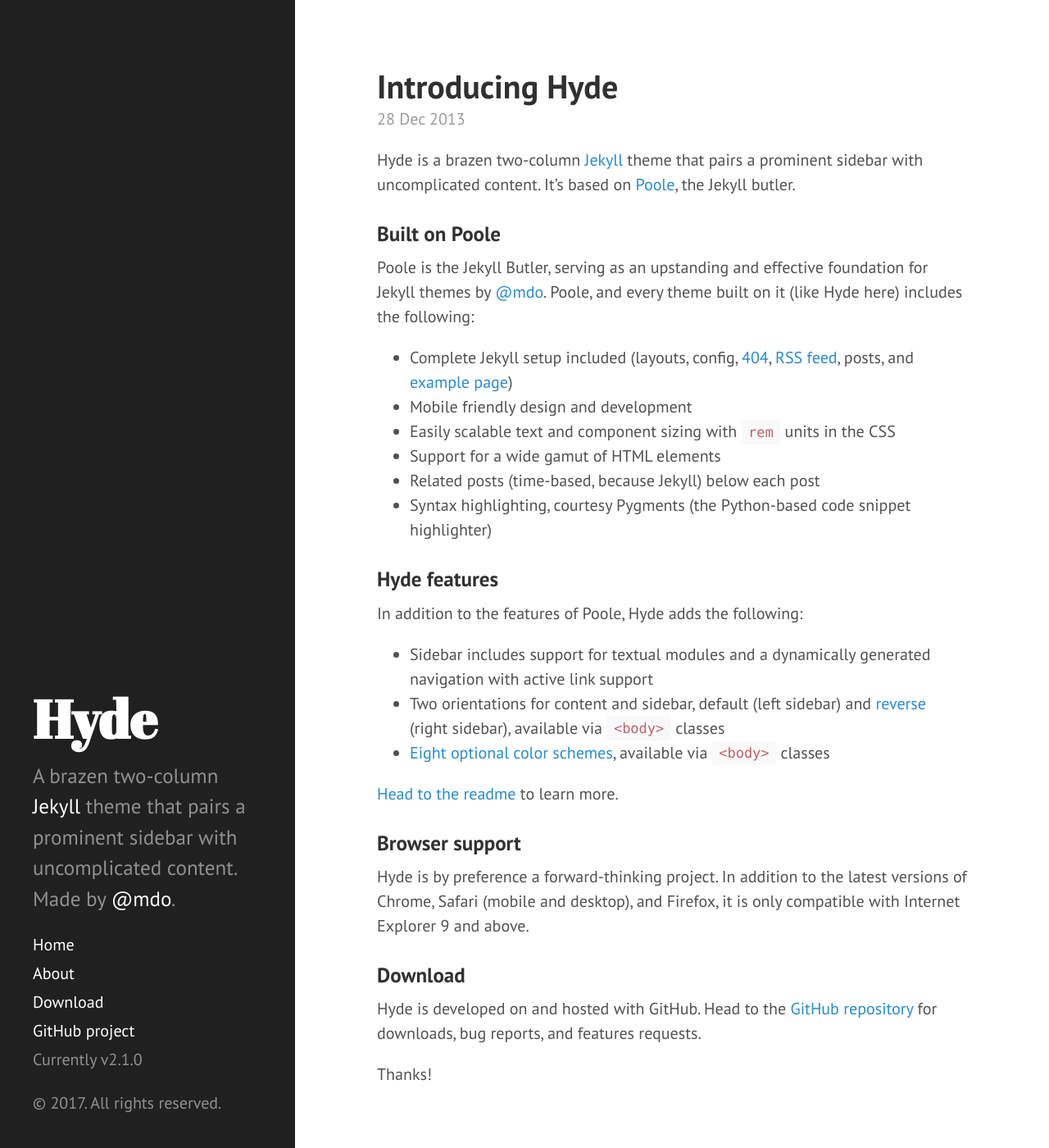
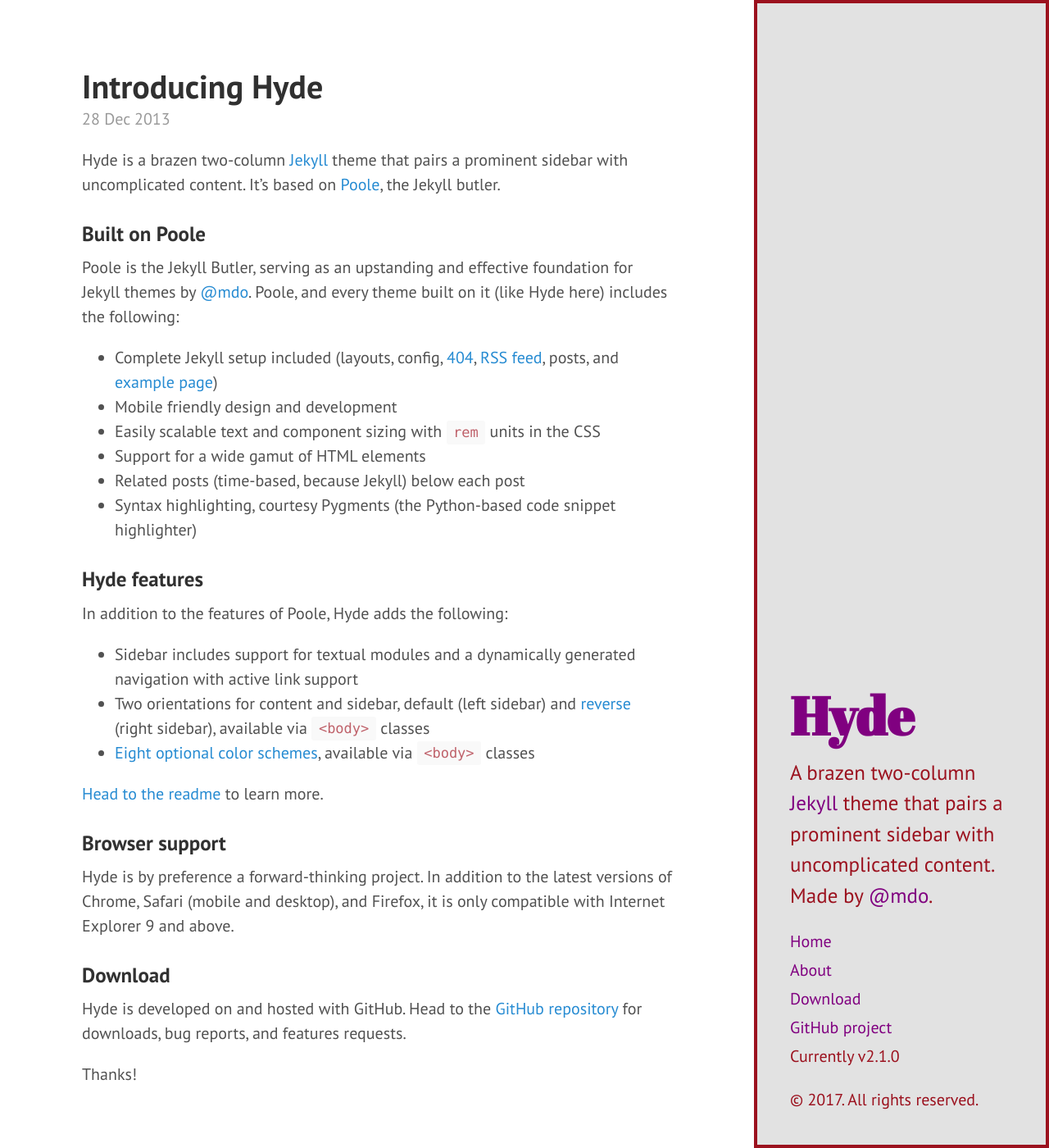
Before and after one commit to khanrn/codemascot.github.io, a Jekyll site: the page built from index.html, in a window 1280 px wide and 1400 px high. Shown: the whole window at 82% size. Built offline with Jekyll 4.4.1, drawn with Linux system fonts in a browser that asks for light colours; Markdown is read by kramdown in place of the engine named in the settings; the list of posts is cut into pages by our own code.

Commit message:
New Design

```diff
--- a/_layouts/default.html
+++ b/_layouts/default.html
@@ -3,7 +3,7 @@
 
   {% include head.html %}
 
-  <body>
+  <body class="layout-reverse">
 
     {% include sidebar.html %}
 
--- a/public/css/hyde.css
+++ b/public/css/hyde.css
@@ -56,8 +56,9 @@
 .sidebar {
   text-align: center;
   padding: 2rem 1rem;
-  color: rgba(255,255,255,.5);
-  background-color: #202020;
+  color: #9b111e;
+  background-color: #e0e0e0eb;
+  border: 4px solid;
 }
 @media (min-width: 48em) {
   .sidebar {
@@ -72,7 +73,7 @@
 
 /* Sidebar links */
 .sidebar a {
-  color: #fff;
+  color: #800080;
 }
 
 /* About section */
```
